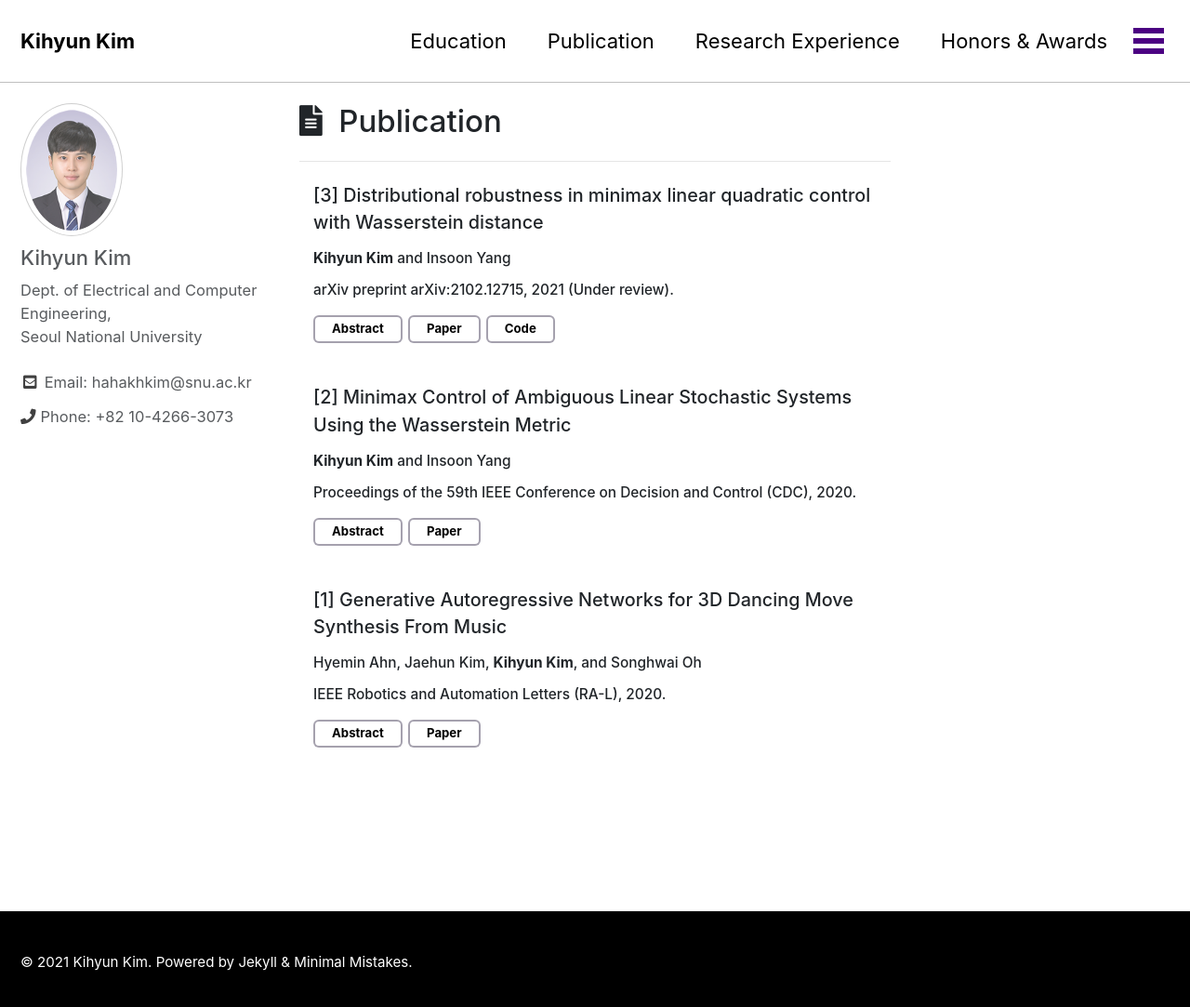
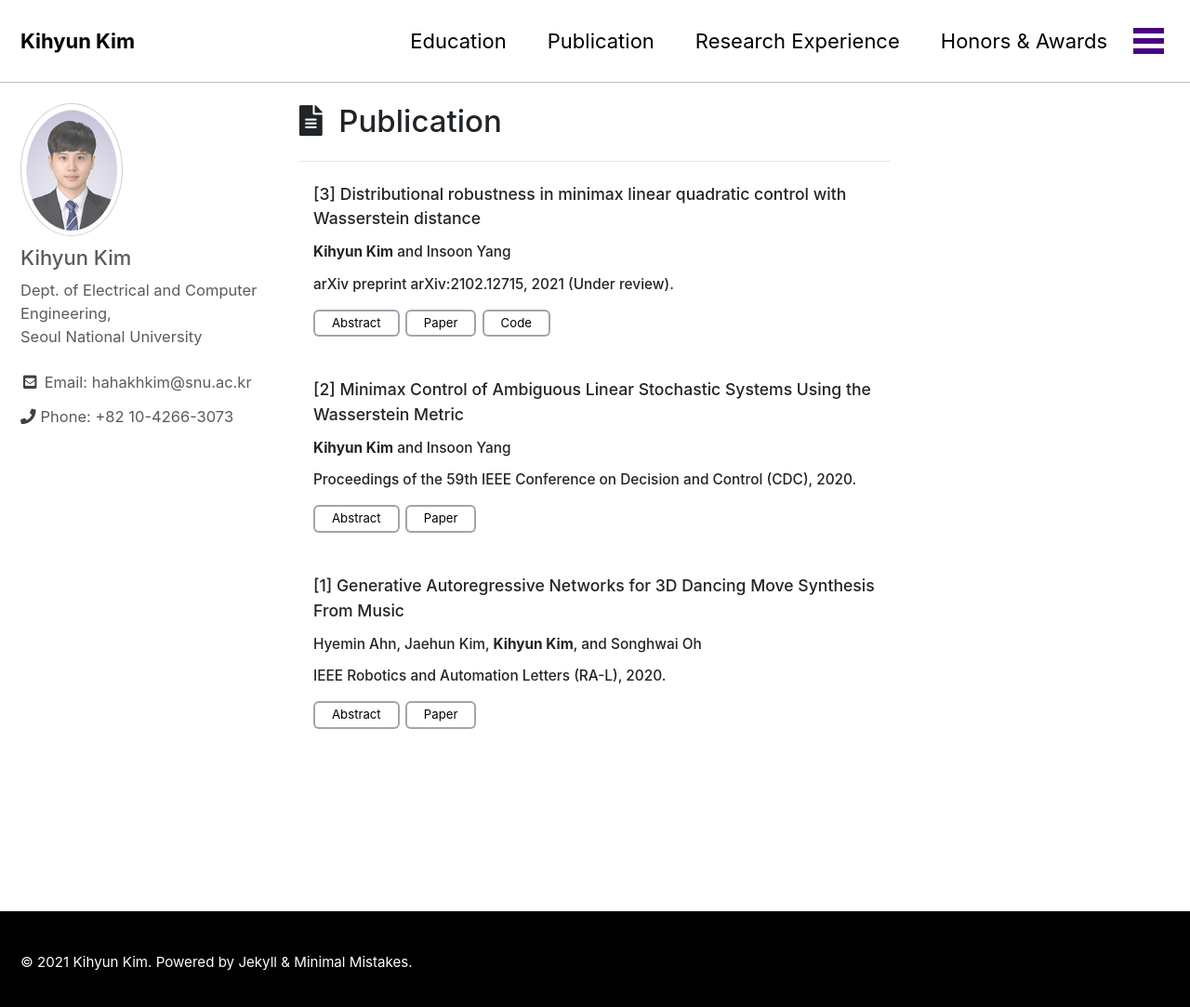
Before and after one commit to hahakhkim/hahakhkim.github.io, a Jekyll site: the page built from _pages/publication.html, in a window 1280 px wide and 1091 px high. Shown: the top 1083 px of the window at 93% size. Built offline with Jekyll 4.4.1, drawn with Linux system fonts in a browser that asks for light colours; cached includes are drawn as plain includes; nearby versions of some CDN libraries.

Commit message:
Update publication.html

```diff
--- a/_pages/publication.html
+++ b/_pages/publication.html
@@ -25,13 +25,12 @@ permalink: /publication/
 	border-radius: 6px;
 	padding: 10px 20px;
 	box-shadow: rgba(30, 22, 54, 0.4) 0 0px 0px 2px inset;
-	  height: 30px;
 	  border: none;
 	  padding-top:5px;
+	  padding-bottom:5px;
 	  background-color: white;
 	  color: black;
 	  font-size: 0.6em;
-	  font-weight: bold;
 	}
 	button.btn2:hover {
 	color: rgba(255, 255, 255, 0.85);
@@ -61,7 +60,7 @@ permalink: /publication/
 		line-height: 1.5em;
 	}
 	h5.custom2{
-		font-size: 0.9em;
+		font-size: 0.8em;
 		line-height: 1.5em;
 	}
 
```
